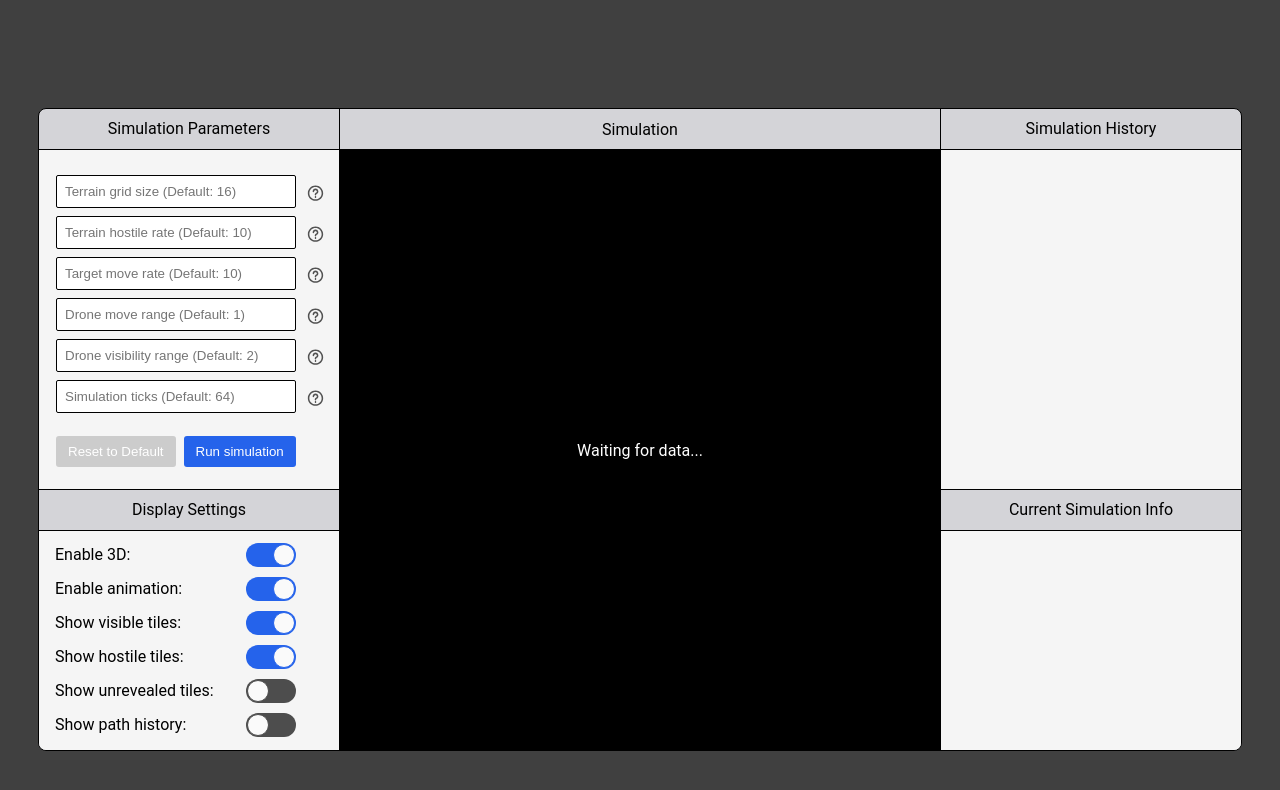
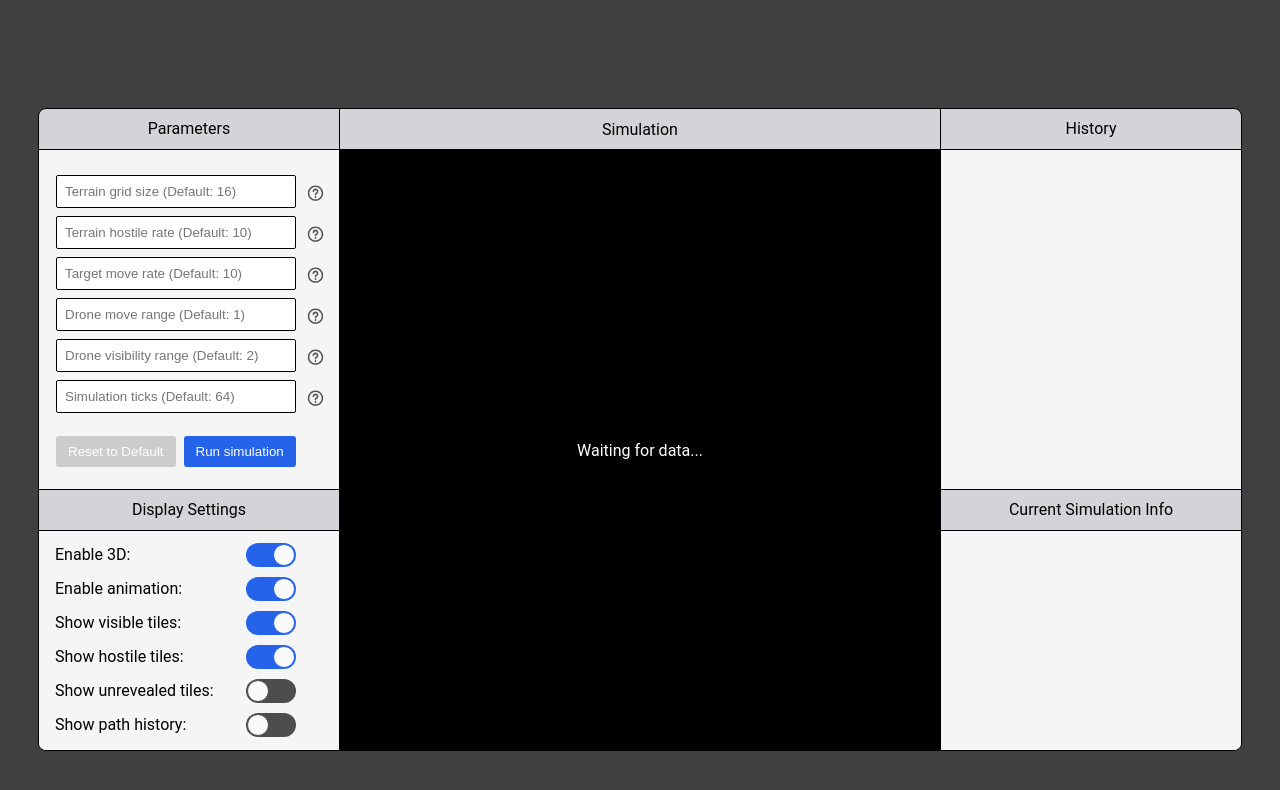
Before and after one commit to ZachFleck42/Drone-Mission-Simulator, a React (Create React App) app in the folder frontend/: page / in a window 1280 px wide. Shown: the top 790 px of the page. Built offline with nearby package versions, Linux system fonts and the light colour scheme; the HTML template or start-up script is replaced by a standard one.

Commit message:
Adds smarter styling to HistoryList overflow and edits section headers

```diff
--- a/frontend/src/App.css
+++ b/frontend/src/App.css
@@ -59,9 +59,9 @@ html {
 	margin-bottom: 12px;
 }
 
-/* .sim-history-item:last-child {
+.sim-history-item:last-child.remove-border {
 	border-bottom: none;
-} */
+}
 
 .even {
 	background-color: #f5f5f5;
--- a/frontend/src/App.tsx
+++ b/frontend/src/App.tsx
@@ -41,7 +41,7 @@ function App() {
 		<div className="App">
 			<div className="simulator">
 				<div className="sim-params">
-					<div className="sim-params-header">Simulation Parameters</div>
+					<div className="sim-params-header">Parameters</div>
 					<div className="sim-params-inputs">
 						<ParamInputs api={API} onServerResponse={handleServerResponse} />
 					</div>
@@ -104,7 +104,7 @@ function App() {
 					</div>
 				</div>
 				<div className="sim-history">
-					<div className="sim-history-header">Simulation History</div>
+					<div className="sim-history-header">History</div>
 					<HistoryList sims={simHistory} />
 					<div className="current-sim-info-header">Current Simulation Info</div>
 					<div className="current-sim-info" />
--- a/frontend/src/components/SimHistory.tsx
+++ b/frontend/src/components/SimHistory.tsx
@@ -1,3 +1,4 @@
+import { useEffect, useRef, useState } from 'react';
 import { SimulationHistory } from '../types/Simulation';
 
 interface HistoryListProps {
@@ -27,12 +28,19 @@ export default function HistoryList({ sims }: HistoryListProps) {
 		console.log(simulation.timestamp);
 	};
 
+	const [removeLastBorder, setRemoveLastBorder] = useState(false);
+	useEffect(() => {
+		setRemoveLastBorder(sims.length > 5);
+	}, [sims]);
+
 	return (
-		<div className="sim-history-container">
+		<div className={'sim-history-container'}>
 			{sortedSims.map((simulation, index) => (
 				<div
 					key={index}
-					className={`sim-history-item ${index % 2 === 0 ? 'even' : 'odd'}`}
+					className={`sim-history-item ${index % 2 === 0 ? 'even' : 'odd'} ${
+						removeLastBorder ? 'remove-border' : ''
+					}`}
 					onClick={() => handleSimulationClick(simulation)}>
 					<div className="sim-history-item-text">
 						<div className="sim-history-item-name">
```
